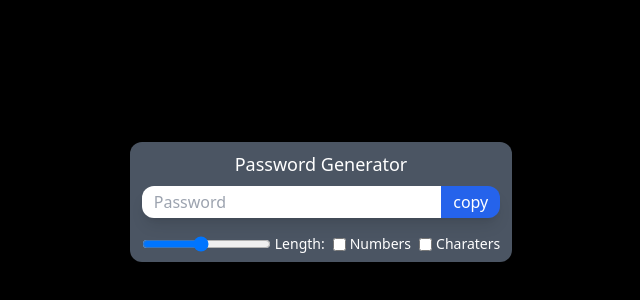
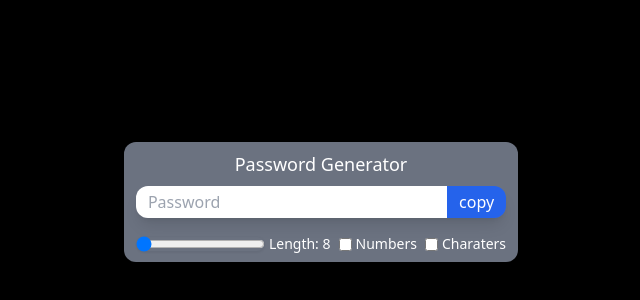
Before and after one commit to Ganesh-Sharmaz/Password-Generator, a React (Vite) app in the folder passwordGenerator/: page / in a window 1280 px wide. Shown: the part 194-494 px from the top of the page, without its empty margins (319-959 px from the left). Built offline with nearby package versions, Linux system fonts and the light colour scheme.

Commit message:
Range is working

```diff
--- a/passwordGenerator/src/App.jsx
+++ b/passwordGenerator/src/App.jsx
@@ -1,12 +1,38 @@
-import { useState } from 'react'
+import { useState, useCallback } from 'react'
 
 function App() {
+
+  const [Password, setPassword] = useState("");
+  const [Length, setLength] = useState(8);
+  const [NumbersAllowed, setNumbersAllowed] = useState(false);
+  const [CharactersAllowed, setCharactersAllowed] = useState(false);
+
+  const passwordGenerator = useCallback(
+    () => {
+      let pass = ''
+      let str = 'ABCDEFGHIJKLMNOPQRSTUVWXYZabcdefghijklmnopqrstuvwxyz'
+
+      if (NumbersAllowed) str += "0123456789";
+      if (CharactersAllowed) str += "~!@#$%^&*()_+"
+
+      for(i=1; i<=Length; i++){
+        let char = Math.floor(Math.random() * str.length+1 );
+        pass += str.charAt(char)
+      }
+
+      setPassword(pass)
+
+    },[Length, CharactersAllowed,NumbersAllowed, setPassword]
+  )
+
+
+
 
   return (
 
     <>
-      <div className='flex justify-center items-center w-full h-screen ' >
-        <div className=' bg-gray-600 rounded-xl px-3 py-2 shadow-lg mt-2 max-w-md mx-auto mb-4 '>
+      <div className=' overflow-hidden flex justify-center items-center w-full h-screen ' >
+        <div className=' bg-gray-500 rounded-xl px-3 py-2 shadow-lg mt-2 mb-4 w-{600} '>
 
           {/* Password Input and Copy starts here */}
 
@@ -14,7 +40,7 @@ function App() {
           <div className='flex shadow-lg rounded-xl overflow-hidden mb-4'>
             <input
             type='text'
-            // value={Password}
+            value={Password}
             className='w-full px-3 py-1'
             readOnly
             placeholder='Password'
@@ -30,10 +56,11 @@ function App() {
               type='range'
               min={8}
               max={100}
-              className='rounded-full cursor-pointer'
-              // value={Length}
+              className='rounded-full shadow-sm cursor-pointer'
+              value={Length}
+              onChange={(e) => {setLength(e.target.value)}}
               />
-              <label className="text-white ">Length:</label>
+              <label className="text-white ">Length: {Length}</label>
             </div>
 
             <div className='flex items-center text-center gap-x-1'>
```
